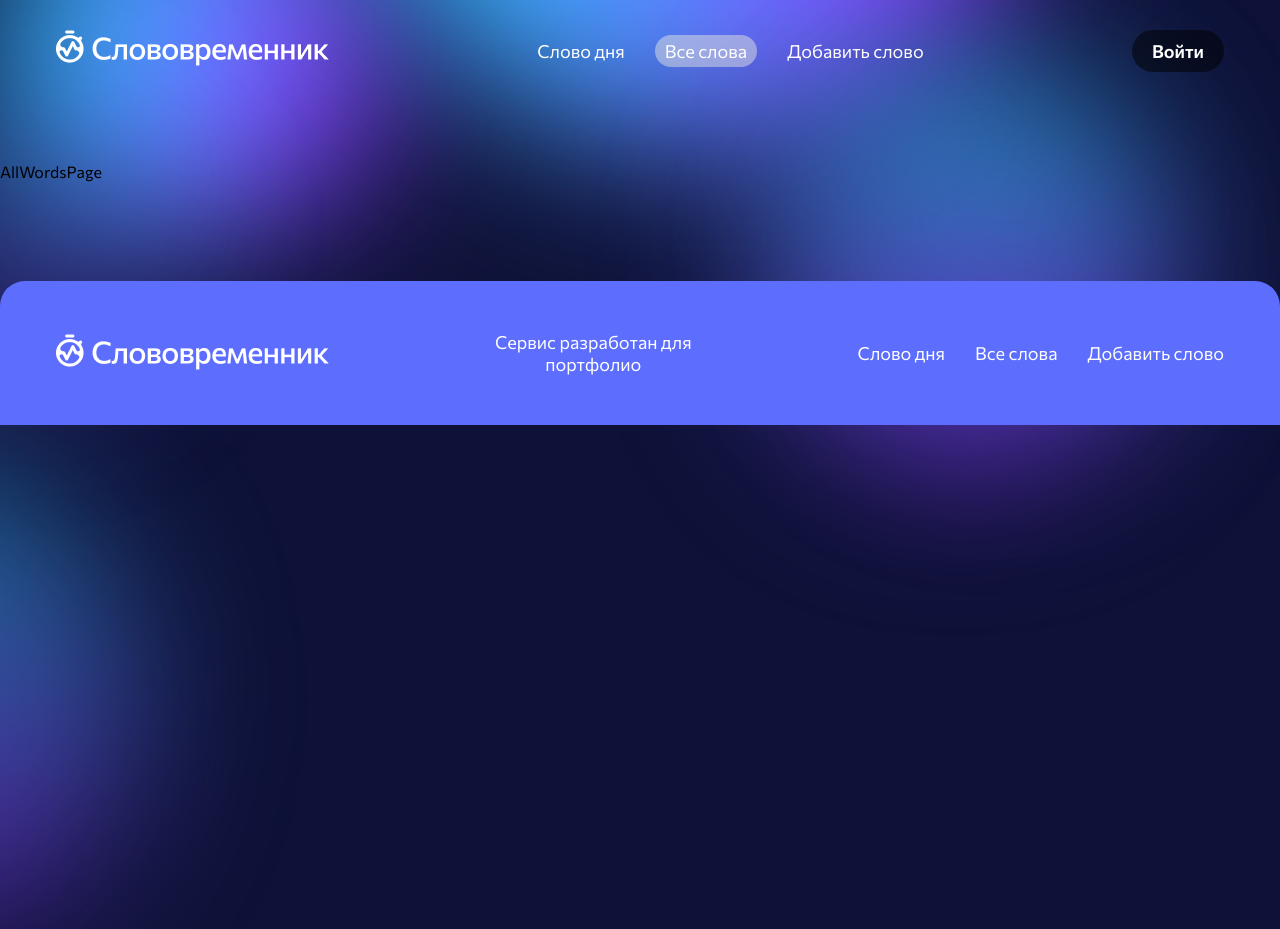
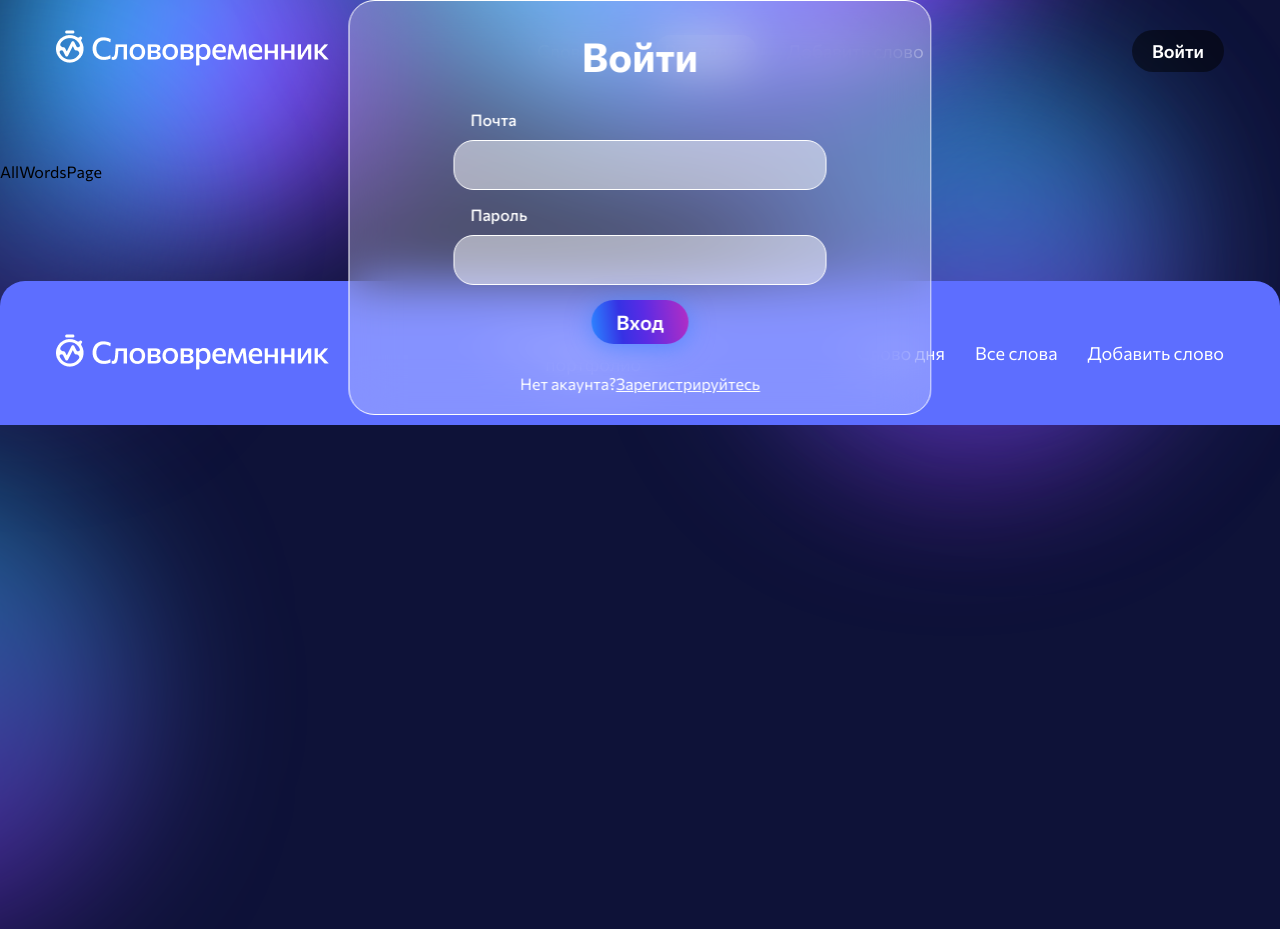
Before and after one commit to StKir/slovovremennik, a Next.js app: page /all-words in a window 1280 px wide. Built offline with nearby package versions, Linux system fonts and the light colour scheme.

Commit message:
feat(component): :zap: Добавлен компонент модальное окно и inputs

```diff
--- a/src/components/layout/MainLayout.tsx
+++ b/src/components/layout/MainLayout.tsx
@@ -2,12 +2,14 @@ import React, { FC, PropsWithChildren } from 'react';
 import Header from '../ui/header/Header';
 import Backgrounds from '../ui/background/Backgrounds';
 import Footer from '../ui/footer/Footer';
+import { FormModalsAuth } from '../ui/modals';
 
 const MainLayout: FC<PropsWithChildren> = ({ children }) => {
   return (
     <>
       <Header />
       <Backgrounds />
+      <FormModalsAuth />
       {children}
       <Footer />
     </>
--- /dev/null
+++ b/src/components/ui/input/mainInput/index.tsx
@@ -0,0 +1,10 @@
+import styles from './mainInput.module.scss';
+
+interface IMainInput
+  extends React.DetailedHTMLProps<React.InputHTMLAttributes<HTMLInputElement>, HTMLInputElement> {}
+
+const MainInput: React.FC<IMainInput> = ({ ...props }) => {
+  return <input className={styles.input} {...props} />;
+};
+
+export default MainInput;
--- /dev/null
+++ b/src/components/ui/input/mainInput/mainInput.module.scss
@@ -0,0 +1,8 @@
+.input {
+  height: 50px;
+  width: 100%;
+
+  background: rgba(255, 255, 255, 0.5);
+  border: 1px solid #ffffff;
+  border-radius: 20px;
+}
--- /dev/null
+++ b/src/components/ui/modals/constant.ts
@@ -0,0 +1,32 @@
+import { IConstantValesFromInput } from './types';
+
+export const valuesForAuth: Array<IConstantValesFromInput> = [
+  {
+    name: 'email',
+    title: 'Почта',
+    type: 'text',
+  },
+  {
+    name: 'password',
+    title: 'Пароль',
+    type: 'password',
+  },
+];
+
+export const valuesForReg: Array<IConstantValesFromInput> = [
+  {
+    name: 'nikname',
+    title: 'Никнейм',
+    type: 'text',
+  },
+  {
+    name: 'email',
+    title: 'Почта',
+    type: 'text',
+  },
+  {
+    name: 'password',
+    title: 'Пароль',
+    type: 'password',
+  },
+];
--- /dev/null
+++ b/src/components/ui/modals/index.tsx
@@ -0,0 +1,62 @@
+/* eslint-disable react/jsx-key */
+import MainButton from '../buttons/mainButton/MainButton';
+import MainInput from '../input/mainInput';
+import { valuesForAuth } from './constant';
+import styles from './modals.module.scss';
+import { IFormComponent, IInputsComponentsForForm } from './types';
+
+const FormComponent: React.FC<IFormComponent> = ({ children }) => {
+  return <form>{children}</form>;
+};
+
+const InputsComponentsForForm: React.FC<IInputsComponentsForForm> = ({
+  dataForRender,
+  textFromBtn,
+}) => {
+  return (
+    <>
+      {dataForRender.map((el) => (
+        <div className={styles.input_container} key={el.title}>
+          <h3 className={styles.subtitle}>{el.title}</h3>
+          <MainInput name={el.name} type={el.type} />
+        </div>
+      ))}
+      <div className={styles.btn_container}>
+        <MainButton size="small" onClick={() => {}} type="submit">
+          {textFromBtn}
+        </MainButton>
+      </div>
+    </>
+  );
+};
+
+export const FormModalsAuth: React.FC = () => {
+  return (
+    <div className={styles.modal}>
+      <h2 className={styles.title}>Войти</h2>
+      <FormComponent>
+        <InputsComponentsForForm dataForRender={valuesForAuth} textFromBtn="Вход" />
+      </FormComponent>
+      <div className={styles.footer_modal}>
+        Нет акаунта?
+        <button className={styles.footer_btn} type="button">
+          Зарегистрируйтесь
+        </button>
+      </div>
+    </div>
+  );
+};
+
+export const FormModalsReg: React.FC = () => {
+  return (
+    <div className={styles.modal}>
+      <h2>Регистрация</h2>
+      <div className={styles.footer_modal}>
+        Есть аккаунт?
+        <button className={styles.footer_btn} type="button">
+          Войти
+        </button>
+      </div>
+    </div>
+  );
+};
--- /dev/null
+++ b/src/components/ui/modals/modals.module.scss
@@ -0,0 +1,67 @@
+.modal {
+  position: absolute;
+  top: 0;
+  left: 50%;
+  transform: translate(-50%, 0);
+
+  width: 100%;
+  max-width: 583px;
+  height: 415px;
+
+  background: rgba(255, 255, 255, 0.25);
+  border: 1px solid #ffffff;
+  backdrop-filter: blur(25px);
+  border-radius: 26px;
+
+  padding: 30px 104px;
+
+  .input_container {
+    margin-bottom: 15px;
+  }
+
+  .btn_container {
+    width: fit-content;
+    margin: 0px auto;
+  }
+
+  .footer_modal {
+    width: fit-content;
+    margin: 0px auto;
+
+    cursor: pointer;
+    margin-top: 30px;
+    color: #ffffff;
+
+    font-style: normal;
+    font-weight: 400;
+    font-size: 16px;
+    line-height: 20px;
+
+    .footer_btn {
+      font-style: normal;
+      font-weight: 400;
+      font-size: 16px;
+      line-height: 20px;
+      background-color: inherit;
+      border: none;
+      text-decoration: underline;
+      color: #ffffff;
+    }
+  }
+
+  .title {
+    text-align: center;
+    margin-bottom: 30px;
+  }
+
+  .subtitle {
+    font-style: normal;
+    font-weight: 500;
+    font-size: 16px;
+    line-height: 20px;
+    color: #ffffff;
+
+    margin-left: 17px;
+    margin-bottom: 10px;
+  }
+}
--- /dev/null
+++ b/src/components/ui/modals/types.ts
@@ -0,0 +1,14 @@
+export interface IFormComponent {
+  children: React.ReactNode | React.ReactElement;
+}
+
+export interface IConstantValesFromInput {
+  title: string;
+  name: string;
+  type: 'text' | 'password';
+}
+
+export interface IInputsComponentsForForm {
+  dataForRender: Array<IConstantValesFromInput>;
+  textFromBtn: 'Вход' | 'Зарегистрироваться';
+}
```
Also changed, not shown: src/pages/index.tsx (indentation only). Lines whose indentation alone changed are shown as unchanged.
